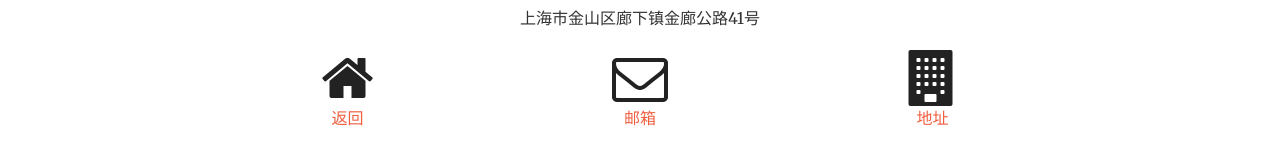
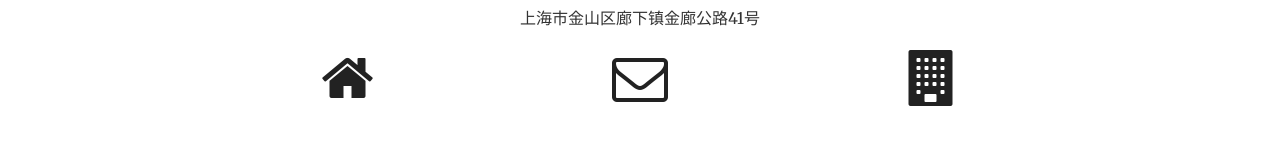
Before and after one commit to bernardisgood/bernardisgood.github.io, a Jekyll site: the page built from index.html, in a window 1280 px wide and 900 px high, scrolled down 2005 px. Shown: the part 650-815 px from the top of the window. Built offline with Jekyll 4.4.1, drawn with Linux system fonts in a browser that asks for light colours.

Commit message:
Update contact.html

```diff
--- a/_includes/contact.html
+++ b/_includes/contact.html
@@ -9,19 +9,19 @@
         <div class="col-lg-2 col-lg-offset-2 text-center">
             <a href="#page-top">
                 <i class="fa fa-home fa-3x wow bounceIn" data-wow-delay=".1s"></i>
-                <p>返回</p>
+                <p> </p>
             </a>
         </div>
         <div class="col-lg-2 col-lg-offset-1 text-center">
             <a href="mailto:tom@nuozhoucloud.com">
             <i class="fa fa-envelope-o fa-3x wow bounceIn" data-wow-delay=".1s"></i>
-                <p>邮箱</p>
+                <p> </p>
             </a>
         </div>
         <div class="col-lg-2 col-lg-offset-1 text-center">
             <a href="#page-top">
             <i class="fa fa-building fa-3x wow bounceIn" data-wow-delay=".1s"></i>
-                <p>地址</p>
+                <p> </p>
             </a>
         </div>
 
```
